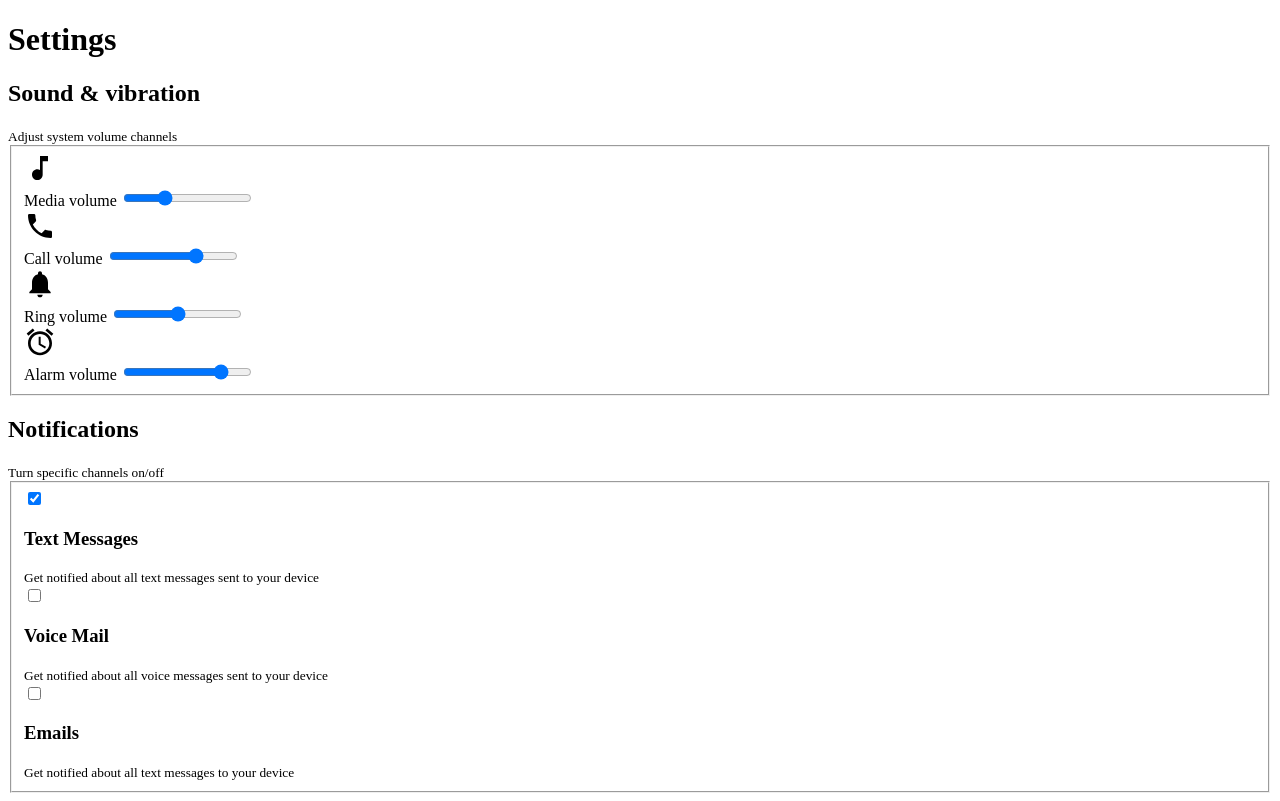
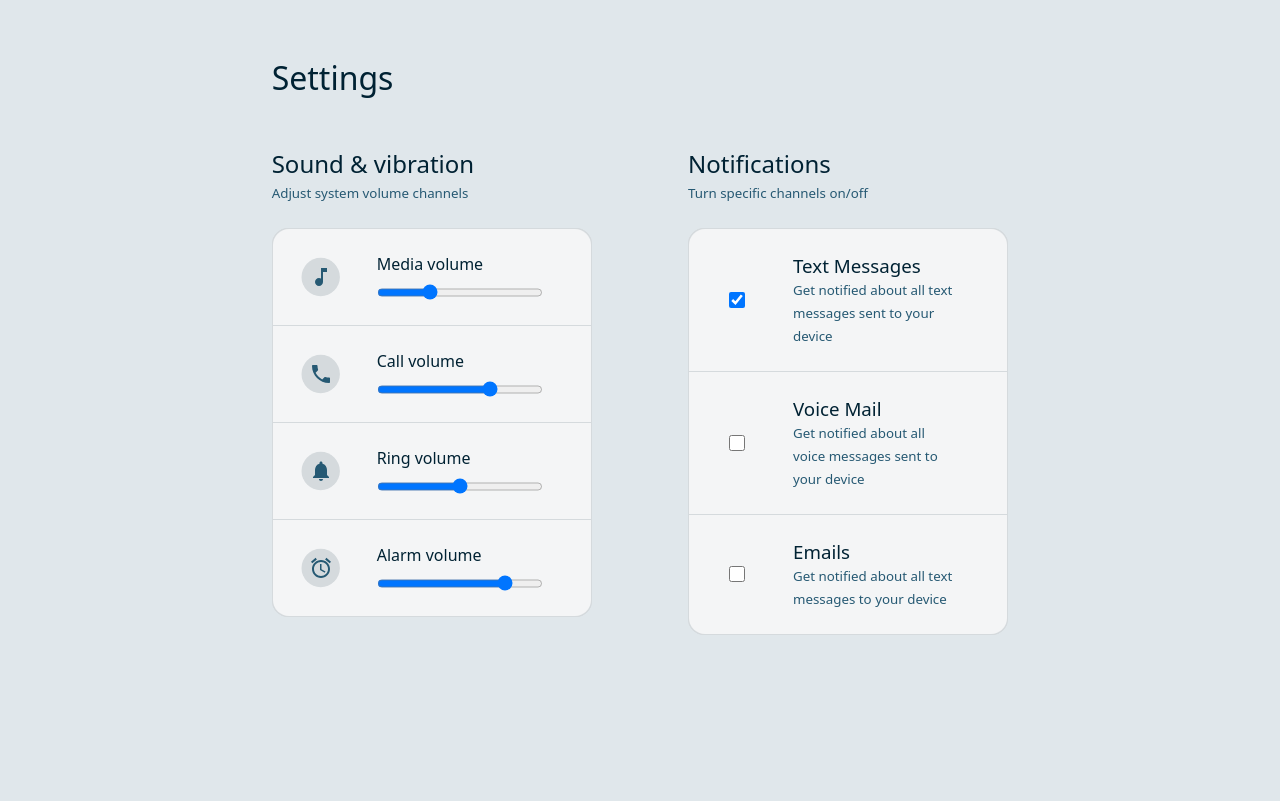
Before and after one commit to deadstocky/user-adaptive-interfaces, a website built with Vite: page index.html in a window 1280 px wide. Built offline with nearby package versions, Linux system fonts and the light colour scheme.

Commit message:
feat: updates per workshop

```diff
--- a/index.html
+++ b/index.html
@@ -1,20 +1,18 @@
-<!doctype html>
+<!DOCTYPE html>
 <html lang="en" dir="ltr">
 	<head>
 		<title>Google IO 2021 User Adaptive Interfaces Workshop</title>
-    <meta charset="utf-8">
+		<meta charset="utf-8" />
 
-    <meta name="viewport" content="width=device-width, initial-scale=1">
-    <meta name="mobile-web-app-capable" content="yes">
-    <link rel="stylesheet" href="/style.css">
+		<meta name="viewport" content="width=device-width, initial-scale=1" />
+		<meta name="mobile-web-app-capable" content="yes" />
+		<link rel="stylesheet" href="/style.css" />
 	</head>
 	<body>
-
 		<main>
 			<h1>Settings</h1>
 
 			<form>
-
 				<section>
 					<header>
 						<h2>Sound & vibration</h2>
@@ -22,25 +20,16 @@
 					</header>
 
 					<fieldset>
-
 						<div class="fieldset-item">
 							<picture aria-hidden="true">
 								<svg viewBox="0 0 24 24">
 									<title>A note icon</title>
-                  <path d="M12 3v10.55c-.59-.34-1.27-.55-2-.55-2.21 0-4 1.79-4 4s1.79 4 4 4 4-1.79 4-4V7h4V3h-6z"/>
+									<path d="M12 3v10.55c-.59-.34-1.27-.55-2-.55-2.21 0-4 1.79-4 4s1.79 4 4 4 4-1.79 4-4V7h4V3h-6z" />
 								</svg>
 							</picture>
 							<div class="sm-stack">
-                <label for="media-volume" id="media-volume">
-                  Media volume
-                </label>
-                <input
-                  name="media-volume"
-                  aria-labelledby="media-volume"
-                  type="range"
-                  value="3"
-                  max="10"
-                >
+								<label for="media-volume" id="media-volume"> Media volume </label>
+								<input name="media-volume" aria-labelledby="media-volume" type="range" value="3" max="10" />
 							</div>
 						</div>
 
@@ -48,18 +37,14 @@
 							<picture aria-hidden="true">
 								<svg viewBox="0 0 24 24">
 									<title>A phone icon</title>
-                  <path d="M6.62 10.79c1.44 2.83 3.76 5.14 6.59 6.59l2.2-2.2c.27-.27.67-.36 1.02-.24 1.12.37 2.33.57 3.57.57.55 0 1 .45 1 1V20c0 .55-.45 1-1 1-9.39 0-17-7.61-17-17 0-.55.45-1 1-1h3.5c.55 0 1 .45 1 1 0 1.25.2 2.45.57 3.57.11.35.03.74-.25 1.02l-2.2 2.2z"/>
+									<path
+										d="M6.62 10.79c1.44 2.83 3.76 5.14 6.59 6.59l2.2-2.2c.27-.27.67-.36 1.02-.24 1.12.37 2.33.57 3.57.57.55 0 1 .45 1 1V20c0 .55-.45 1-1 1-9.39 0-17-7.61-17-17 0-.55.45-1 1-1h3.5c.55 0 1 .45 1 1 0 1.25.2 2.45.57 3.57.11.35.03.74-.25 1.02l-2.2 2.2z"
+									/>
 								</svg>
 							</picture>
 							<div class="sm-stack">
 								<label for="call-volume" id="call-volume">Call volume</label>
-                <input
-                  name="call-volume"
-                  aria-labelledby="call-volume"
-                  type="range"
-                  value="7"
-                  max="10"
-                >
+								<input name="call-volume" aria-labelledby="call-volume" type="range" value="7" max="10" />
 							</div>
 						</div>
 
@@ -67,18 +52,14 @@
 							<picture aria-hidden="true">
 								<svg viewBox="0 0 24 24">
 									<title>A bell icon</title>
-                  <path d="M12 22c1.1 0 2-.9 2-2h-4c0 1.1.89 2 2 2zm6-6v-5c0-3.07-1.64-5.64-4.5-6.32V4c0-.83-.67-1.5-1.5-1.5s-1.5.67-1.5 1.5v.68C7.63 5.36 6 7.92 6 11v5l-2 2v1h16v-1l-2-2z"/>
+									<path
+										d="M12 22c1.1 0 2-.9 2-2h-4c0 1.1.89 2 2 2zm6-6v-5c0-3.07-1.64-5.64-4.5-6.32V4c0-.83-.67-1.5-1.5-1.5s-1.5.67-1.5 1.5v.68C7.63 5.36 6 7.92 6 11v5l-2 2v1h16v-1l-2-2z"
+									/>
 								</svg>
 							</picture>
 							<div class="sm-stack">
 								<label for="ring-volume" id="ring-volume">Ring volume</label>
-                <input
-                  name="ring-volume"
-                  aria-labelledby="ring-volume"
-                  type="range"
-                  value="5"
-                  max="10"
-                >
+								<input name="ring-volume" aria-labelledby="ring-volume" type="range" value="5" max="10" />
 							</div>
 						</div>
 
@@ -86,21 +67,16 @@
 							<picture aria-hidden="true">
 								<svg viewBox="0 0 24 24">
 									<title>An alarm clock icon</title>
-                  <path d="M22 5.72l-4.6-3.86-1.29 1.53 4.6 3.86L22 5.72zM7.88 3.39L6.6 1.86 2 5.71l1.29 1.53 4.59-3.85zM12.5 8H11v6l4.75 2.85.75-1.23-4-2.37V8zM12 4c-4.97 0-9 4.03-9 9s4.02 9 9 9c4.97 0 9-4.03 9-9s-4.03-9-9-9zm0 16c-3.87 0-7-3.13-7-7s3.13-7 7-7 7 3.13 7 7-3.13 7-7 7z"/>
+									<path
+										d="M22 5.72l-4.6-3.86-1.29 1.53 4.6 3.86L22 5.72zM7.88 3.39L6.6 1.86 2 5.71l1.29 1.53 4.59-3.85zM12.5 8H11v6l4.75 2.85.75-1.23-4-2.37V8zM12 4c-4.97 0-9 4.03-9 9s4.02 9 9 9c4.97 0 9-4.03 9-9s-4.03-9-9-9zm0 16c-3.87 0-7-3.13-7-7s3.13-7 7-7 7 3.13 7 7-3.13 7-7 7z"
+									/>
 								</svg>
 							</picture>
 							<div class="sm-stack">
 								<label for="alarm-volume" id="alarm-volume">Alarm volume</label>
-                <input
-                  name="alarm-volume"
-                  aria-labelledby="alarm-volume"
-                  type="range"
-                  value="8"
-                  max="10"
-                >
+								<input name="alarm-volume" aria-labelledby="alarm-volume" type="range" value="8" max="10" />
 							</div>
 						</div>
-
 					</fieldset>
 				</section>
 
@@ -111,14 +87,8 @@
 					</header>
 
 					<fieldset>
-
 						<div class="fieldset-item">
-              <input
-                type="checkbox"
-                checked
-                id="text-notifications"
-                name="text-notifications"
-              >
+							<input type="checkbox" checked id="text-notifications" name="text-notifications" />
 							<div class="sm-stack">
 								<label for="text-notifications">
 									<h3>Text Messages</h3>
@@ -128,11 +98,7 @@
 						</div>
 
 						<div class="fieldset-item">
-              <input
-                type="checkbox"
-                id="voice-notifications"
-                name="voice-notifications"
-              >
+							<input type="checkbox" id="voice-notifications" name="voice-notifications" />
 							<div class="sm-stack">
 								<label for="voice-notifications">
 									<h3>Voice Mail</h3>
@@ -142,11 +108,7 @@
 						</div>
 
 						<div class="fieldset-item">
-              <input
-                type="checkbox"
-                id="email-notifications"
-                name="email-notifications"
-              >
+							<input type="checkbox" id="email-notifications" name="email-notifications" />
 							<div class="sm-stack">
 								<label for="email-notifications">
 									<h3>Emails</h3>
@@ -154,12 +116,9 @@
 								</label>
 							</div>
 						</div>
-
 					</fieldset>
 				</section>
-
 			</form>
 		</main>
-
 	</body>
 </html>
--- a/style.css
+++ b/style.css
@@ -1,3 +1,212 @@
+/* Custom properties: spacing */
+:root {
+	color-scheme: dark light;
+
+	--space-xxs: 0.25rem;
+	--space-xs: 0.5rem;
+	--space-sm: 1rem;
+	--space-md: 1.5rem;
+	--space-lg: 2rem;
+	--space-xl: 3rem;
+	--space-xxl: 6rem;
+
+	--hue: 200;
+	--saturation: 100%;
+	--lightness: 50%;
+
+	--brand: hsl(var(--hue) calc(var(--saturation) / 2) var(--lightness));
+	--text1: hsl(var(--hue) 15% 85%);
+	--text2: hsl(var(--hue) 15% 65%);
+
+	--surface1: hsl(var(--hue) 10% 10%);
+	--surface2: hsl(var(--hue) 10% 15%);
+	--surface3: hsl(var(--hue) 5% 20%);
+	--surface4: hsl(var(--hue) 5% 25%);
+}
+
+@media (prefers-color-scheme: light) {
+	:root {
+		--brand: hsl(var(--hue) var(--saturation) var(--lightness));
+		--text1: hsl(var(--hue) var(--saturation) 10%);
+		--text2: hsl(var(--hue) calc(var(--saturation) / 2) 30%);
+
+		--surface1: hsl(var(--hue) 20% 90%);
+		--surface2: hsl(var(--hue) 10% 99%);
+		--surface3: hsl(var(--hue) 10% 96%);
+		--surface4: hsl(var(--hue) 10% 85%);
+	}
+}
+
+/* Page styles */
+* {
+	box-sizing: border-box;
+	margin: 0;
+}
+
+html {
+	block-size: 100%;
+}
+
+body {
+	min-block-size: 100%;
+	padding-block-start: var(--space-xs);
+	padding-block-end: var(--space-xs);
+	font-family: system-ui, sans-serif;
+	background: var(--surface1);
+	color: var(--text1);
+}
+
+/* Typography */
+h1,
+h2,
+h3 {
+	font-weight: 500;
+}
+
+small {
+	line-height: 1.5;
+	color: var(--text2);
+}
+
 svg {
-  block-size: 2rem;
+	block-size: 2rem;
 }
+
+input {
+	outline-offset: 5px;
+}
+
+main {
+	display: -ms-grid;
+	display: grid;
+	gap: var(--space-xl);
+	place-content: center;
+	padding: var(--space-sm);
+}
+
+form {
+	max-inline-size: 89vw;
+	display: grid;
+	gap: var(--space-xl) var(--space-xxl);
+	align-items: flex-start;
+	grid-template-columns: repeat(auto-fit, minmax(min(10ch, 100%), 35ch));
+}
+
+section {
+	display: -ms-grid;
+	display: grid;
+	gap: var(--space-md);
+}
+
+fieldset {
+	padding: 0;
+	display: -ms-grid;
+	display: grid;
+	gap: 1px;
+	border-radius: var(--space-sm);
+	overflow: hidden;
+	border: 1px solid var(--surface4);
+	background: var(--surface4);
+	transition: box-shadow 0.3s ease;
+}
+
+fieldset:focus-within {
+	box-shadow: 0 5px 20px -10px hsl(0 0% 0% / 50%);
+}
+
+header {
+	display: -ms-grid;
+	display: grid;
+	gap: var(--space-xxs);
+}
+
+.fieldset-item {
+	display: -ms-grid;
+	display: grid;
+	grid-template-columns: var(--space-lg) 1fr;
+	gap: var(--space-md);
+	padding: var(--space-sm) var(--space-md);
+	background: var(--surface3);
+	transition: background 0.2s ease;
+}
+
+.fieldset-item:focus-within {
+	background: var(--surface2);
+}
+
+@media (min-width: 540px) {
+	.fieldset-item {
+		grid-template-columns: var(--space-xxl) 1fr;
+		gap: var(--space-xs);
+		padding-block: var(--space-md);
+		padding-inline: 0 var(--space-xl);
+	}
+}
+
+.fieldset-item > picture {
+	block-size: var(--space-xl);
+	inline-size: var(--space-xl);
+	clip-path: circle(50%);
+	display: -ms-inline-grid;
+	display: inline-grid;
+	place-content: center;
+	background: var(--surface4);
+}
+
+.fieldset-item > :is(picture, input[type='checkbox']) {
+	place-self: center;
+}
+
+.fieldset-item svg {
+	block-size: var(--space-md);
+	fill: var(--text2);
+}
+
+.fieldset-item:focus-within svg {
+	fill: var(--brand);
+}
+
+.sm-stack {
+	display: -ms-grid;
+	display: grid;
+	gap: var(--space-xs);
+}
+
+input[type='checkbox'] {
+	inline-size: var(--space-sm);
+	block-size: var(--space-sm);
+}
+
+@media (min-width: 540px) {
+	main {
+		padding: var(--space-lg);
+	}
+}
+
+@media (min-width: 800px) {
+	main {
+		padding: var(--space-xl);
+	}
+}
+
+form {
+	--repeat: auto-fit;
+	grid-template-columns: repeat(var(--repeat), minmax(min(10ch, 100%), 35ch));
+}
+
+@media (orientation: landscape) and (min-width: 640px) {
+	form {
+		--repeat: 2;
+	}
+}
+
+@media (prefers-reduced-motion: no-preference) {
+	.fieldset-item > picture {
+		clip-path: circle(40%);
+		transition: clip-path 0.3s ease;
+	}
+
+	.fieldset-item:focus-within picture {
+		clip-path: circle(50%);
+	}
+}
```
Also changed, not shown: axe-linter.yml (added). Lines whose indentation alone changed are shown as unchanged.
